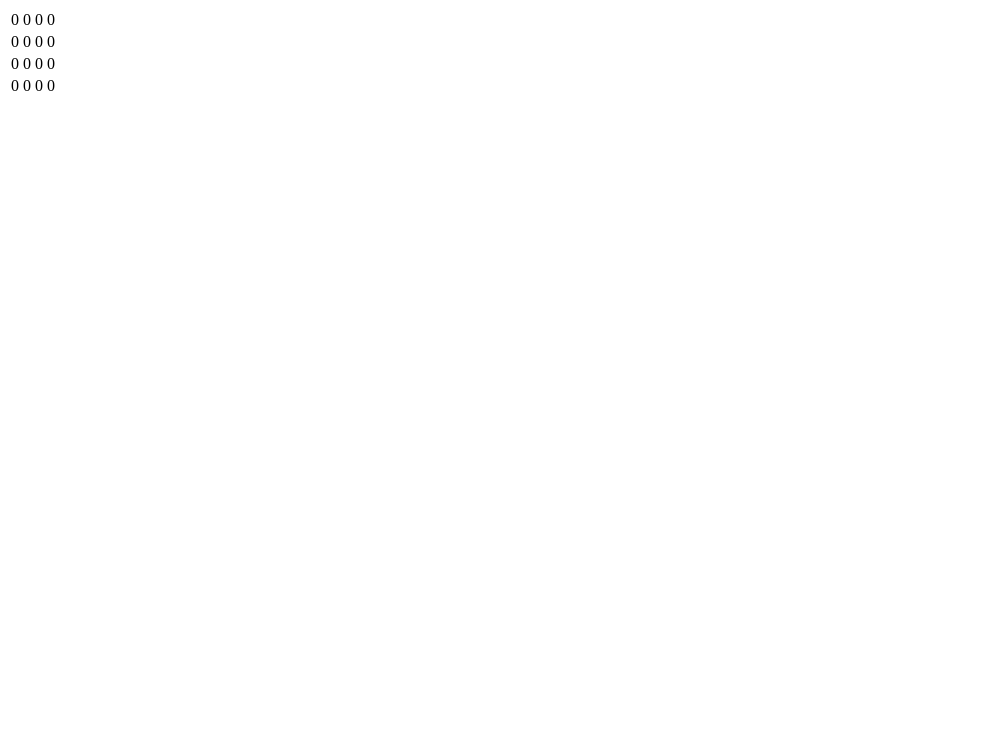
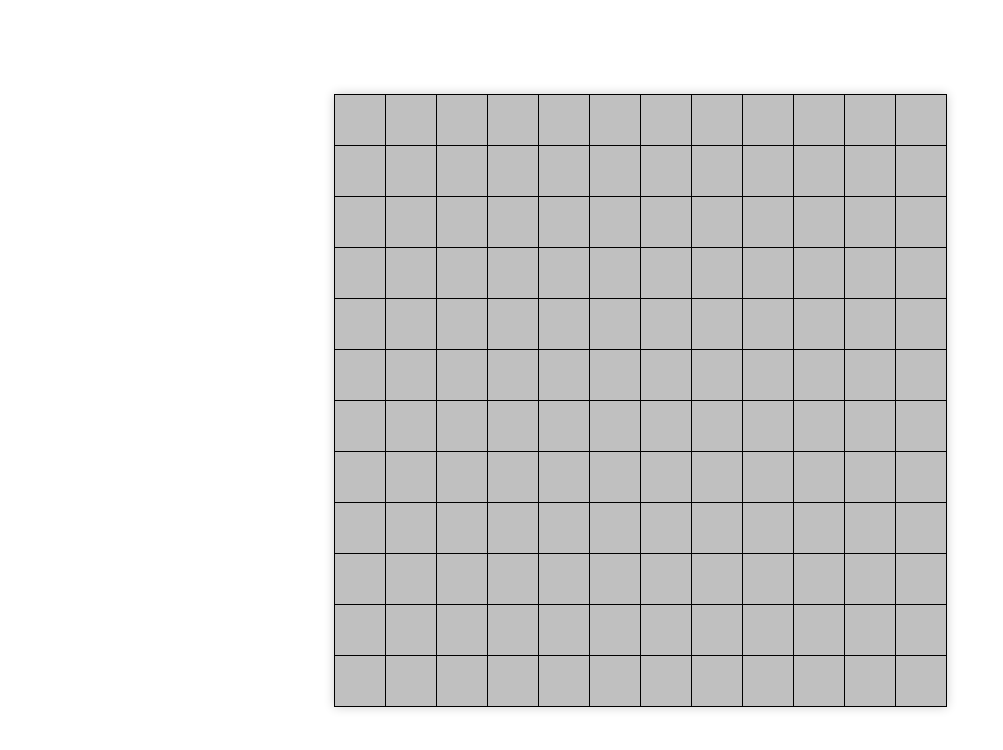
Before and after one commit to matan1542/mines-sweeper-wix, a Next.js app: page / in a window 1280 px wide. Shown: the top 750 px of the page, without its empty margins (0-1003 px from the left). Built offline with nearby package versions, Linux system fonts and the light colour scheme.

Commit message:
Implementing recursive functionality

```diff
--- a/components/MinesSweeper/GameBoard/TableRow/TableCell/index.jsx
+++ b/components/MinesSweeper/GameBoard/TableRow/TableCell/index.jsx
@@ -1,11 +1,26 @@
 import { MINE } from "@/constants/GAME_CONSTANTS";
+import style from "./style.module.scss";
 
 const TableCell = ({ cell, onClick }) => {
-    return (
-      <td onClick={onClick}>
-        {cell.isMine ? MINE : cell.minesAroundCount}
-      </td>
-    );
-}
+  const { isShown, isMine } = cell;
+
+  const cellContent = () => {
+    if (isShown) {
+      if (isMine) {
+        return MINE;
+      } else {
+        if (cell.minesAroundCount === 0) return "";
+        return cell.minesAroundCount;
+      }
+    }
+    return null;
+  };
+
+  return (
+    <td onClick={onClick} className={!isShown ? style.cellIsNotShown : null}>
+      {cellContent()}
+    </td>
+  );
+};
 
 export default TableCell;
--- /dev/null
+++ b/components/MinesSweeper/GameBoard/TableRow/TableCell/style.module.scss
@@ -0,0 +1,6 @@
+
+.cellIsNotShown{
+    background-color: #c0c0c0;
+    border: 1px solid #c0c0c0;
+    color: #000;
+}
--- a/components/MinesSweeper/GameBoard/TableRow/index.jsx
+++ b/components/MinesSweeper/GameBoard/TableRow/index.jsx
@@ -1,15 +1,21 @@
 import TableCell from "./TableCell";
 
-const TableRow = ({row, rowIndex, onCellClick}) => {
-    return <tr>
-        {row.map((cell, cellIndex) => {
-            return <TableCell
-                key={`${rowIndex}-${cellIndex}`}
-                cell={cell}
-                onClick={() => onCellClick({i: rowIndex, j: cellIndex})}
-            />;
-        })}
-    </tr>;
-}
+const TableRow = ({ row, rowIndex, onCellClick }) => {
+  return (
+    <tr>
+      {row.map((cell, cellIndex) => {
+        return (
+          <TableCell
+            key={`${rowIndex}-${cellIndex}`}
+            cell={cell}
+            i={rowIndex}
+            j={cellIndex}
+            onClick={() => onCellClick({ i: rowIndex, j: cellIndex })}
+          />
+        );
+      })}
+    </tr>
+  );
+};
 
 export default TableRow;
--- a/components/MinesSweeper/GameBoard/index.jsx
+++ b/components/MinesSweeper/GameBoard/index.jsx
@@ -1,7 +1,8 @@
 import TableRow from "./TableRow";
+import style from "./style.module.scss";
 
 const GameBoard = ({ board, onCellClick }) => {
-    return <table>
+    return <table className={style.gameBoardContainer}>
         <tbody>
             {board.map((row, rowIndex) => {
                 return <TableRow key={rowIndex} row={row} rowIndex={rowIndex} onCellClick={onCellClick} />;
--- /dev/null
+++ b/components/MinesSweeper/GameBoard/style.module.scss
@@ -0,0 +1,33 @@
+.gameBoardContainer {
+  display: flex;
+  margin: 0 auto;
+  padding: 0;
+
+  background-color: #fff;
+  box-shadow: 0 0 10px 0 rgba(0, 0, 0, 0.2);
+  overflow: hidden;
+  position: relative;
+  z-index: 1;
+  td {
+    text-align: center;
+    vertical-align: middle;
+    width: 50px;
+    border: 1px solid #000;
+    height: 50px;
+  }
+  // @media (min-width: 768px){
+  //     width: 80%;
+  // }
+  // @media (min-width: 1024px){
+  //     width: 60%;
+  // }
+  // @media (min-width: 1440px){
+  //     width: 40%;
+  // }
+  // @media (min-width: 1920px){
+  //     width: 30%;
+  // }
+  // @media (min-width: 2560px){
+  //     width: 20%;
+  // }
+}
--- a/components/MinesSweeper/index.jsx
+++ b/components/MinesSweeper/index.jsx
@@ -1,24 +1,28 @@
-import {useContext} from "react";
+import { useContext } from "react";
 import style from "./style.module.scss";
 import BoardContext from "@/store/store";
 import GameBoard from "./GameBoard";
-import {generateMines, updateNeighborsCount} from "@/services/game.service";
+import { expandShown, generateMines, updateNeighborsCount } from "@/services/game.service";
 
 const MinesSweeper = () => {
-
-    const {board, setBoard, isGameOn} = useContext(BoardContext);
+  const { board, setBoard, isGameOn, setIsGameOn } = useContext(BoardContext);
 
   const onCellClick = (pos) => {
+    console.log("adasdasd");
+    let updateBoard = JSON.parse(JSON.stringify(board));
     if (!isGameOn) {
-            let updateBoard = generateMines({board, pos})
-            updateBoard = updateNeighborsCount(updateBoard)
+      updateBoard = generateMines({ board, pos });
+      updateBoard = updateNeighborsCount(updateBoard);
+      setIsGameOn(true);
+    }
+    console.log('board', updateBoard);
+    updateBoard = expandShown({ board: updateBoard, pos });
     setBoard(updateBoard);
-        }
   };
 
   return (
     <div className={style.MinesSweeperContainer}>
-            <GameBoard board={board} onCellClick={onCellClick}/>
+      <GameBoard board={board} onCellClick={onCellClick} />
     </div>
   );
 };
--- a/components/MinesSweeper/style.module.scss
+++ b/components/MinesSweeper/style.module.scss
@@ -2,5 +2,7 @@
 .MinesSweeperContainer{
     position: relative;
     height: 100vh;
+    display: flex;
+    align-items: center;
     background-color: #fff;
 }
--- a/constants/GAME_CONSTANTS.js
+++ b/constants/GAME_CONSTANTS.js
@@ -11,5 +11,5 @@
 const G_LEVELS = [
   { SIZE: 4, MINES: 2 },
   { SIZE: 8, MINES: 12 },
-  { SIZE: 12, MINES: 30 },
+  { SIZE: 12, MINES: 5 },
 ];
--- a/pages/_app.js
+++ b/pages/_app.js
@@ -1,4 +1,5 @@
+import "../styles/reset.css";
 
 export default function App({ Component, pageProps }) {
-  return <Component {...pageProps} />
+  return <Component {...pageProps} />;
 }
--- a/pages/index.js
+++ b/pages/index.js
@@ -1,7 +1,7 @@
 import MinesSweeper from '@/components/MinesSweeper'
 import {useState} from 'react'
 import BoardContext from '@/store/store'
-import {createMatrix} from "@/services/game.service";
+import { createMatrix } from "@/services/game.service";
 
 export default function Home() {
     const [board, setBoard] = useState(createMatrix());
--- a/services/game.service.js
+++ b/services/game.service.js
@@ -1,47 +1,56 @@
-import {G_LEVELS} from "@/constants/GAME_CONSTANTS";
-import {countNeighbors, getRandomIntInclusive} from "./util.service";
+import { G_LEVELS } from "@/constants/GAME_CONSTANTS";
+import { countNeighbors, getRandomIntInclusive } from "./util.service";
 
+export {
+  createMatrix,
+  generateMines,
+  updateNeighborsCount,
+  updateCellDisplay,
+  expandShown,
+};
 
-export {createMatrix, generateMines, updateNeighborsCount};
 // Check large condition that checks if there are neighbors that are greater then 0 that are not mines or shown and if there is.. stop recursion
-// function expandShown(pos) {
-//   var countMines = gBoard[pos.i][pos.j].minesAroundCount;
-//   if (
-//     !gBoard[pos.i][pos.j].isMine &&
-//     !gBoard[pos.i][pos.j].isMarked &&
-//     !gBoard[pos.i][pos.j].isShown &&
-//     !countMines
-//   ) {
-//     gBoard[pos.i][pos.j].isShown = true;
-//     renderCell(pos.i, pos.j, EMPTY);
-//     gGame.shownCount++;
-//     findNeighbors(pos.i, pos.j);
-//   } else if (countMines > 0 && !gBoard[pos.i][pos.j].isShown) {
-//     gBoard[pos.i][pos.j].isShown = true;
-//     renderCell(pos.i, pos.j, countMines);
-//     gGame.shownCount++;
-//   }
-// }
+function expandShown({ board, pos }) {
+  console.log('expandShown', board);
+  let copyBoard = JSON.parse(JSON.stringify(board));
+  let countMines = copyBoard[pos.i][pos.j].minesAroundCount;
+  if (
+    !copyBoard[pos.i][pos.j].isMine &&
+    !copyBoard[pos.i][pos.j].isMarked &&
+    !copyBoard[pos.i][pos.j].isShown &&
+    !countMines
+  ) {
+    copyBoard[pos.i][pos.j].isShown = true;
+    // gGame.shownCount++;
+   copyBoard = findNeighbors({ board: copyBoard, cellI: pos.i, cellJ: pos.j });
+  } else if (countMines > 0 && !copyBoard[pos.i][pos.j].isShown) {
+    copyBoard[pos.i][pos.j].isShown = true;
+    // gGame.shownCount++;
+  }
+  return copyBoard;
+}
 
-// function findNeighbors(cellI, cellJ) {
-//   for (var i = cellI - 1; i <= cellI + 1; i++) {
-//     if (i < 0 || i >= gBoard.length) continue;
-//     for (var j = cellJ - 1; j <= cellJ + 1; j++) {
-//       if (i === cellI && j === cellJ) continue;
-//       if (j < 0 || j >= gBoard[i].length) continue;
-//       if (gBoard[i][j].minesAroundCount >= 0 && !gBoard[i][j].isShown) {
-//         var pos = { i: i, j: j };
-//         expandShown(pos);
-//       }
-//     }
-//   }
-// }
+function findNeighbors({ board, cellI, cellJ }) {
+  let copyBoard = JSON.parse(JSON.stringify(board));
+  for (let i = cellI - 1; i <= cellI + 1; i++) {
+    if (i < 0 || i >= copyBoard.length) continue;
+    for (let j = cellJ - 1; j <= cellJ + 1; j++) {
+      if (i === cellI && j === cellJ) continue;
+      if (j < 0 || j >= copyBoard[i].length) continue;
+      if (copyBoard[i][j].minesAroundCount >= 0 && !copyBoard[i][j].isShown) {
+        let pos = { i: i, j: j };
+        copyBoard = expandShown({ board: copyBoard, pos});
+      }
+    }
+  }
+  return copyBoard;
+}
 
-function createMatrix(gLevel = G_LEVELS[0]) {
-    var mat = [];
-    for (var i = 0; i < gLevel.SIZE; i++) {
+function createMatrix(gLevel = G_LEVELS[2]) {
+  let mat = [];
+  for (let i = 0; i < gLevel.SIZE; i++) {
     mat[i] = [];
-        for (var j = 0; j < gLevel.SIZE; j++) {
+    for (let j = 0; j < gLevel.SIZE; j++) {
       mat[i][j] = {
         minesAroundCount: 0,
         isShown: false,
@@ -51,6 +60,13 @@
     }
   }
   return mat;
+}
+
+function updateCellDisplay(board, pos) {
+  console.log("board", pos);
+  let copyBoard = JSON.parse(JSON.stringify(board));
+  copyBoard[pos.i][pos.j].isShown = true;
+  return copyBoard;
 }
 
 function updateNeighborsCount(board) {
@@ -64,7 +80,7 @@
   return copyBoard;
 }
 
-function generateMines({board, amount = G_LEVELS[0].MINES, pos}) {
+function generateMines({ board, amount = G_LEVELS[2].MINES, pos }) {
   let copyBoard = JSON.parse(JSON.stringify(board));
   for (let i = 0; i < amount; i++) {
     const randI = getRandomIntInclusive(0, copyBoard.length - 1);
--- /dev/null
+++ b/styles/reset.css
@@ -0,0 +1,48 @@
+/* http://meyerweb.com/eric/tools/css/reset/
+   v2.0 | 20110126
+   License: none (public domain)
+*/
+
+html, body, div, span, applet, object, iframe,
+h1, h2, h3, h4, h5, h6, p, blockquote, pre,
+a, abbr, acronym, address, big, cite, code,
+del, dfn, em, img, ins, kbd, q, s, samp,
+small, strike, strong, sub, sup, tt, var,
+b, u, i, center,
+dl, dt, dd, ol, ul, li,
+fieldset, form, label, legend,
+table, caption, tbody, tfoot, thead, tr, th, td,
+article, aside, canvas, details, embed,
+figure, figcaption, footer, header, hgroup,
+menu, nav, output, ruby, section, summary,
+time, mark, audio, video {
+	margin: 0;
+	padding: 0;
+	border: 0;
+	font-size: 100%;
+	font: inherit;
+	vertical-align: baseline;
+}
+/* HTML5 display-role reset for older browsers */
+article, aside, details, figcaption, figure,
+footer, header, hgroup, menu, nav, section {
+	display: block;
+}
+body {
+	line-height: 1;
+}
+ol, ul {
+	list-style: none;
+}
+blockquote, q {
+	quotes: none;
+}
+blockquote:before, blockquote:after,
+q:before, q:after {
+	content: '';
+	content: none;
+}
+table {
+	border-collapse: collapse;
+	border-spacing: 0;
+}
```
Lines whose indentation alone changed are shown as unchanged.
